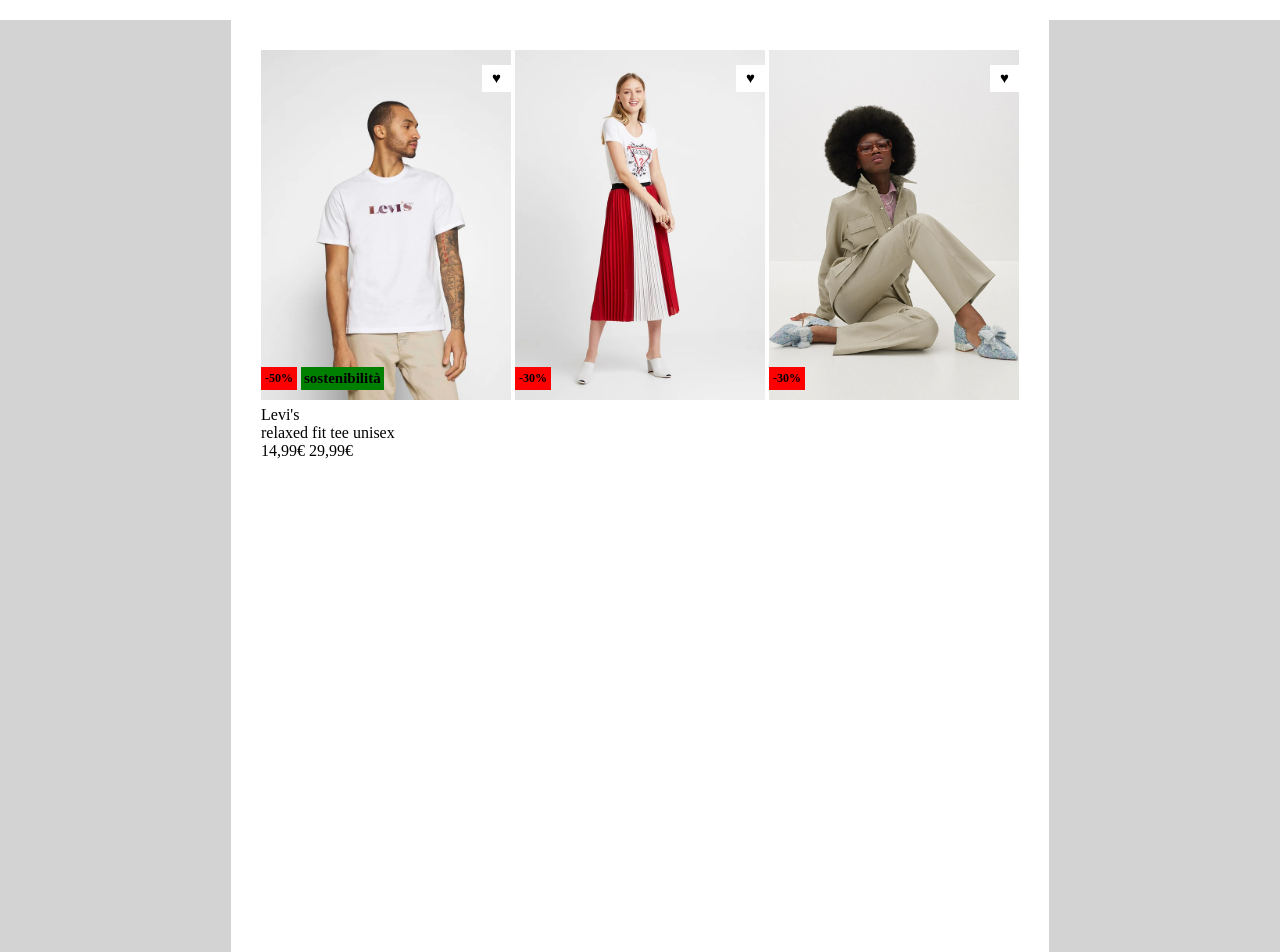
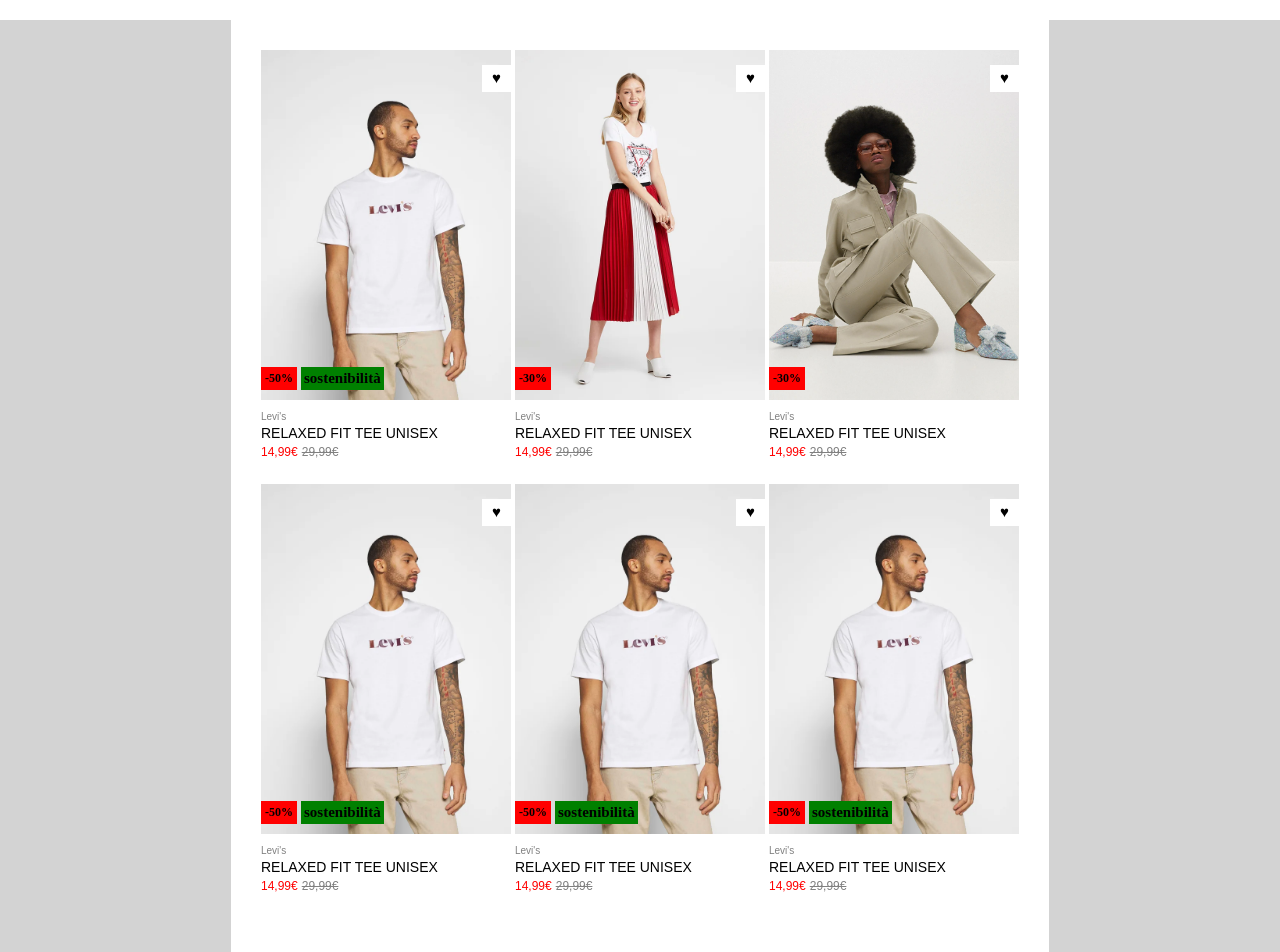
Before and after one commit to Adner16/-html-css-boolando, a plain HTML site: page index.html in a window 1280 px wide. Shown: the top 952 px of the page. Drawn offline with Linux system fonts and the light colour scheme.

Commit message:
thrid commit

```diff
--- a/css/style.css
+++ b/css/style.css
@@ -4,7 +4,6 @@
 *{
     margin: 0;
     padding: 0;
-    box-sizing: ;
 }
 
 /* main */
@@ -14,7 +13,7 @@ main{
 }
 
 .container{
-    height: 1000px;
+    height: 2000px;
     width: 758px;
     background-color: white;
     margin: 0 auto;
@@ -24,6 +23,9 @@ main{
 
 /* first row */
 
+.row{
+    margin-bottom: 80px;
+}
 
 .item{
     width: 250px;
@@ -54,7 +56,28 @@ main{
     bottom: -60px;
 }
 
-
+.brand{
+    font-size: 10px;
+    font-family: sans-serif;
+    color: grey;
+    margin-bottom: 0px;;
+}
+.model{
+    font-size: 14px;
+    font-family: sans-serif;
+    margin-top: 0px;
+}
+.price{
+    font-family: sans-serif;
+    font-size: 12px;
+    color:red
+}
+.last-price{
+    font-family: sans-serif;
+    font-size:12px;
+    color: grey;
+    text-decoration:line-through
+}
 
 /* icons */
 
--- a/index.html
+++ b/index.html
@@ -17,10 +17,9 @@
                     <span class="discount">-50%</span>
                     <span class="eco">sostenibilità</span>
                     <span class="heart">&hearts;</span>
-
                     <div class="specs">
                         <span class="brand">Levi's</span><br>
-                        <span class="model">relaxed fit tee unisex</span><br>
+                        <span class="model">RELAXED FIT TEE UNISEX</span><br>
                         <span class="price">14,99&euro;</span>
                         <span class="last-price">29,99&euro;</span>
                     </div>
@@ -28,11 +27,61 @@
                 <div class="item ts-guess">
                     <span class="discount">-30%</span>
                     <span class="heart">&hearts;</span>
+                    <div class="specs">
+                        <span class="brand">Levi's</span><br>
+                        <span class="model">RELAXED FIT TEE UNISEX</span><br>
+                        <span class="price">14,99&euro;</span>
+                        <span class="last-price">29,99&euro;</span>
+                    </div>
                 </div>
                 <div class="item green-dress">
                     <span class="discount">-30%</span>
                     <span class= "heart">&hearts;</span>
+                    <div class="specs">
+                        <span class="brand">Levi's</span><br>
+                        <span class="model">RELAXED FIT TEE UNISEX</span><br>
+                        <span class="price">14,99&euro;</span>
+                        <span class="last-price">29,99&euro;</span>
+                    </div>
                 </div>
+            </div>
+            <div class="row">
+                <div class="item ts-levis">
+                    <span class="discount">-50%</span>
+                    <span class="eco">sostenibilità</span>
+                    <span class="heart">&hearts;</span>
+                    <div class="specs">
+                        <span class="brand">Levi's</span><br>
+                        <span class="model">RELAXED FIT TEE UNISEX</span><br>
+                        <span class="price">14,99&euro;</span>
+                        <span class="last-price">29,99&euro;</span>
+                    </div>
+                </div>
+                <div class="item ts-levis">
+                    <span class="discount">-50%</span>
+                    <span class="eco">sostenibilità</span>
+                    <span class="heart">&hearts;</span>
+                    <div class="specs">
+                        <span class="brand">Levi's</span><br>
+                        <span class="model">RELAXED FIT TEE UNISEX</span><br>
+                        <span class="price">14,99&euro;</span>
+                        <span class="last-price">29,99&euro;</span>
+                    </div>
+                </div>
+                <div class="item ts-levis">
+                    <span class="discount">-50%</span>
+                    <span class="eco">sostenibilità</span>
+                    <span class="heart">&hearts;</span>
+                    <div class="specs">
+                        <span class="brand">Levi's</span><br>
+                        <span class="model">RELAXED FIT TEE UNISEX</span><br>
+                        <span class="price">14,99&euro;</span>
+                        <span class="last-price">29,99&euro;</span>
+                    </div>
+                </div>
+
+
+
             </div>
 
 
```
